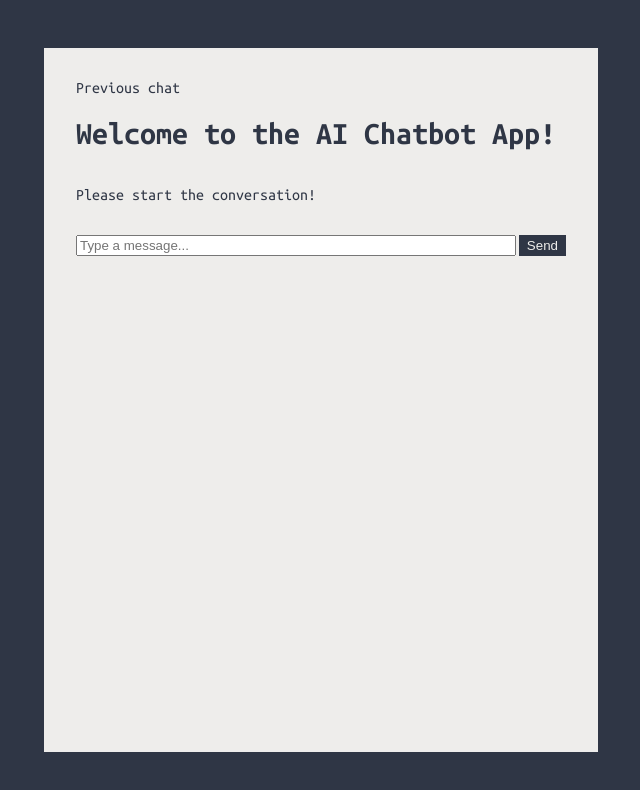
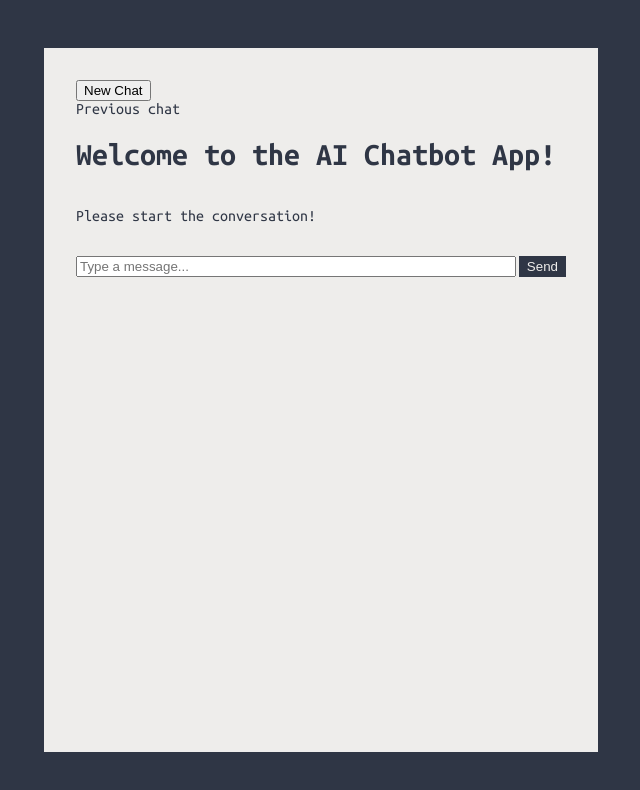
Before and after one commit to rainof/ai-chatbot-app, a React (Create React App) app in the folder client/: page / in a window 1280 px wide. Shown: the top 790 px of the page, without its empty margins (319-959 px from the left). Built offline with nearby package versions, Linux system fonts and the light colour scheme.

Commit message:
feat(frontend): add "New Chat" button

```diff
--- a/client/src/App.js
+++ b/client/src/App.js
@@ -79,7 +79,13 @@ function App() {
         <Routes>
           <Route
             path="/"
-            element={<Layout chats={chats} setActiveChatId={setActiveChatId} />}
+            element={
+              <Layout
+                chats={chats}
+                setActiveChatId={setActiveChatId}
+                startNewChat={startNewChat}
+              />
+            }
           >
             <Route path="c/:chatId" element={<Chat />} />
             <Route
--- a/client/src/components/Layout.js
+++ b/client/src/components/Layout.js
@@ -2,10 +2,14 @@ import React from "react";
 import { Outlet } from "react-router-dom";
 import NavBar from "./NavBar";
 
-const Layout = ({ chats, setActiveChatId }) => {
+const Layout = ({ chats, setActiveChatId, startNewChat }) => {
   return (
     <>
-      <NavBar chats={chats} setActiveChatId={setActiveChatId} />
+      <NavBar
+        chats={chats}
+        setActiveChatId={setActiveChatId}
+        startNewChat={startNewChat}
+      />
       <Outlet />
     </>
   );
--- a/client/src/components/NavBar.js
+++ b/client/src/components/NavBar.js
@@ -1,14 +1,22 @@
 import React from "react";
 import { Link } from "react-router-dom";
 
-const NavBar = ({ chats, setActiveChatId }) => {
+const NavBar = ({ chats, setActiveChatId, startNewChat }) => {
   const uniqueChats = chats.filter(
     (chat, index, self) => self.findIndex((c) => c.id === chat.id) === index
   );
 
+  const handleNewChat = async () => {
+    const newChatId = await startNewChat();
+    setActiveChatId(newChatId);
+  };
+
   return (
     <>
       <nav>
+        <div className="nav-action">
+          <button onClick={handleNewChat}>New Chat</button>
+        </div>
         Previous chat
         <div className="nav-history">
           {uniqueChats.map((chat) => (
```
